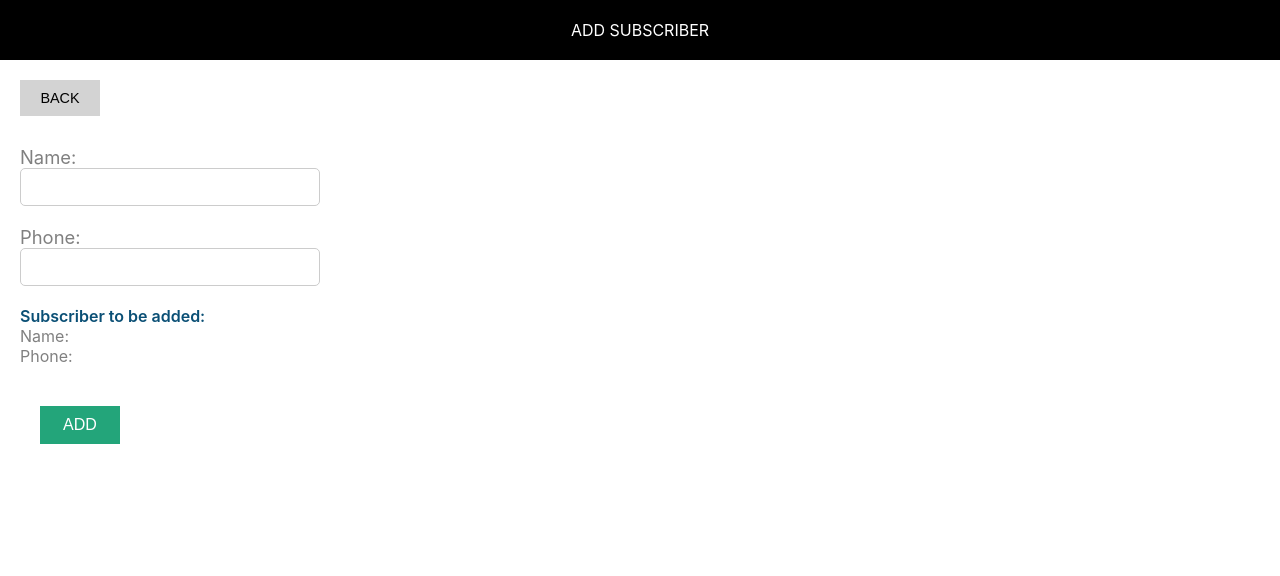
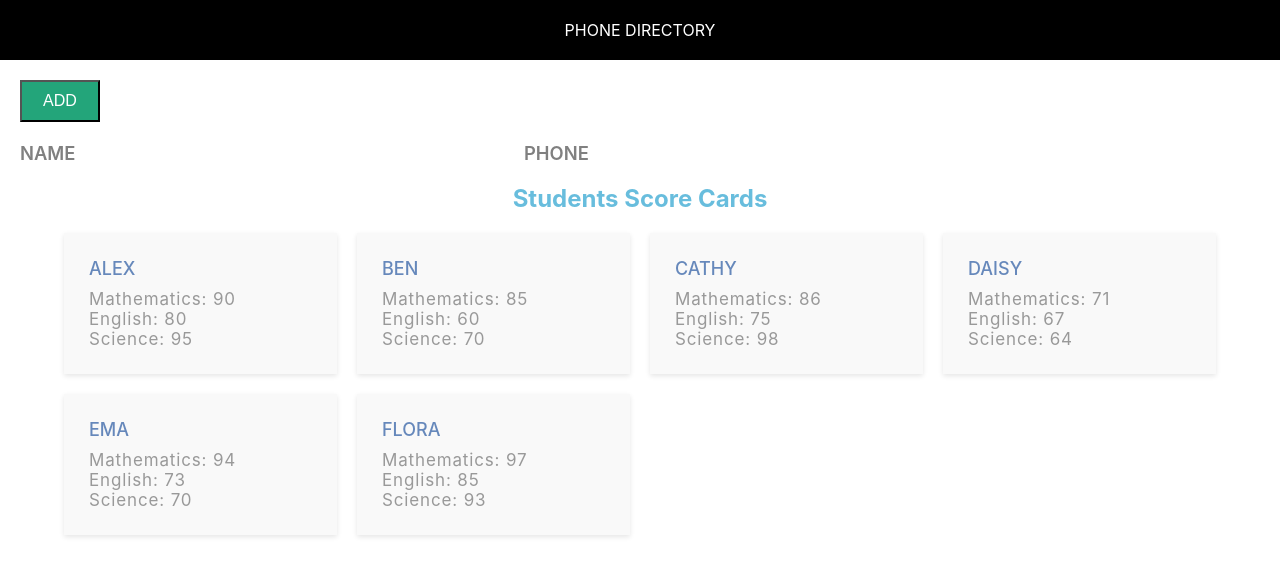
Before and after one commit to SonjaJan/phone-directory, a React (Create React App) app: page / in a window 1280 px wide. Shown: the top 576 px of the page. Built offline with nearby package versions, Linux system fonts and the light colour scheme.

Commit message:
Added state in ‘AddSubscriber’
also App component renamed to Show Subscriber  and changes done

```diff
--- a/src/AddSubscriber.js
+++ b/src/AddSubscriber.js
@@ -3,7 +3,22 @@
 import './AddSubscriber.css';
 
 class AddSubscriber extends Component {
+    constructor(){
+        super();
+        this.state = {
+            id: 0,
+            name: "",
+            phone: ""
+        }
+    }
+    inputChangeHandler = (e) => {
+        const state = this.state;
+        state[e.target.name] = e.target.value;
+        this.setState(state);
+        console.log(state);
+    }
     render(){
+        const {name, phone} = this.state;
         return(
             <div>
                 <Header1 heading="Add Subscriber"/>
@@ -11,13 +26,13 @@
                     <button className="custom-btn">Back</button>
                 <form className="subscriber-form">
                     <label htmlFor="name" className="label-control">Name:</label><br/>
-                    <input id="name" type="text" className="input-control" name="name"></input><br/><br/>
+                    <input id="name" type="text" className="input-control" name="name" onChange={this.inputChangeHandler}></input><br/><br/>
                     <label htmlFor="phone" className="label-control">Phone:</label><br/>
-                    <input type="text" name="phone" className="input-control" id="phone"></input><br/><br/>
+                    <input type="text" name="phone" className="input-control" id="phone" onChange={this.inputChangeHandler}></input><br/><br/>
                     <div className="subscriber-info-container">
                         <span className="subscriber-to-add-heading">Subscriber to be added:</span><br/>
-                        <span className="subscriber-info">Name:</span><br/>
-                        <span className="subscriber-info">Phone:</span>
+                        <span className="subscriber-info">Name:{name}</span><br/>
+                        <span className="subscriber-info">Phone:{phone}</span>
                     </div>
                     <button type="submit" className="custom-btn btn">Add</button>
                 </form>
--- a/src/App.js
+++ b/src/ShowSubscribers.js
@@ -1,8 +1,15 @@
 import React, { Component } from "react";
 import Header1 from "./Header1";
-import "./App.css"
+import "./ShowSubscribers.css"
 
-class App extends Component {
+class ShowSubscribers extends Component {
+
+  constructor(){
+    super();
+    this.state = {
+        subscribersListToShow: []
+    }
+  }
 
   clickHandler(message) {
     alert(message);
@@ -97,18 +104,18 @@
 
     }
 
-    let subscribers = [
-      {
-        id: 1,
-        name: "Sonja",
-        phone: 2222222222
-      },
-      {
-        id:2,
-        name: "Zlatko",
-        phone: 1111111111
-      }
-    ]
+    // let subscribers = [
+    //   {
+    //     id: 1,
+    //     name: "Sonja",
+    //     phone: 2222222222
+    //   },
+    //   {
+    //     id:2,
+    //     name: "Zlatko",
+    //     phone: 1111111111
+    //   }
+    // ]
 
     return (
 
@@ -121,7 +128,7 @@
         </div>
 
         {
-        subscribers.map(sub => {
+        this.state.subscribersListToShow.map(sub => {
           return  <div key={sub.id} className="phoneListGrid">
               <span>{sub.name}</span>
               <span>{sub.phone}</span>
@@ -149,4 +156,4 @@
 
 
 
-export default App;
+export default ShowSubscribers;
--- a/src/index.js
+++ b/src/index.js
@@ -1,14 +1,14 @@
 import React from 'react';
 import ReactDOM from 'react-dom';
 import './index.css';
-import App from './App';
+import ShowSubscribers from './ShowSubscribers';
 import reportWebVitals from './reportWebVitals';
 import './common/common.css';
 import AddSubscriber from './AddSubscriber';
 
 ReactDOM.render(
 <React.StrictMode>
-<AddSubscriber />
+<ShowSubscribers />
 </React.StrictMode>,
 document.getElementById('root')
 );
```
Also changed, not shown: src/ShowSubscribers.css (renamed from src/App.css), 1 other file (tests, documents, lock files or other folders).
